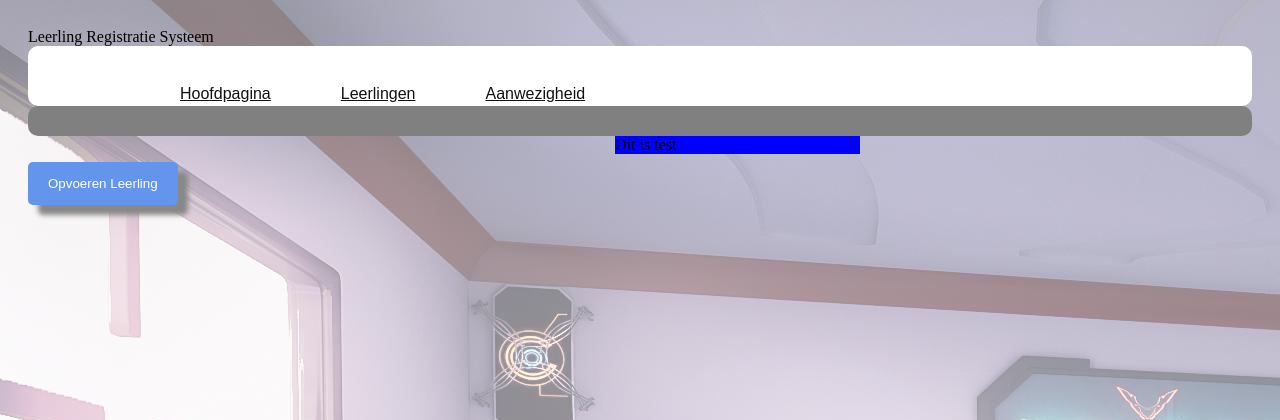
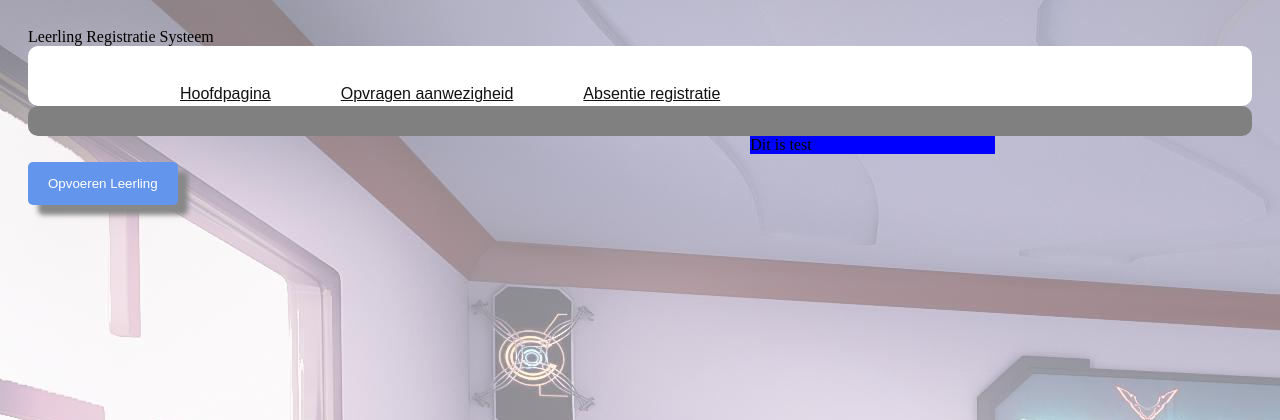
Before and after one commit to ThomasJones69/lrs, a PHP site: page /HTMLPage1.php in a window 1280 px wide. Shown: the top 420 px of the page. Run offline with PHP 8.4, Linux system fonts and the light colour scheme; data comes from the database, SQL or seed files in the repository; some libraries are stand-ins or nearby versions.

Commit message:
bezig met storen absentie registratiev3

```diff
--- a/HTMLPage1.php
+++ b/HTMLPage1.php
@@ -45,11 +45,11 @@ function aanwezig(leerling) {
             <!--		<div class="nav-login">-->
 
                 <ul>
-                    <li><a href="invoerenLeerling.php">Leerlingen</a></li>
+                    <li><a href="opvragenAanwezigheid.php">Opvragen aanwezigheid</a></li>
 		</ul>
         <!--		<div class="nav-login">-->
-                <ul>
-                    <li><a href="registreerAanwezigheid.php">Aanwezigheid</a></li>
+        <ul>
+                    <li><a href="absentieRegistratie.php">Absentie registratie</a></li>
 		</ul>
 
 	</div>
```
